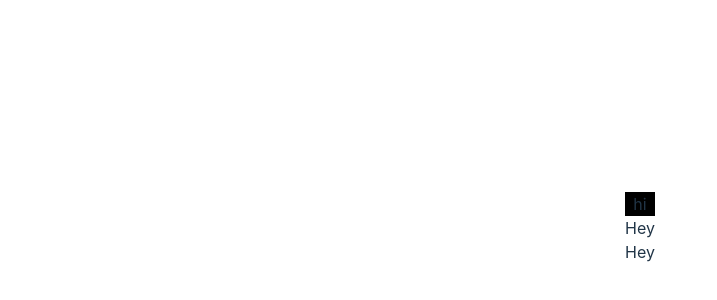
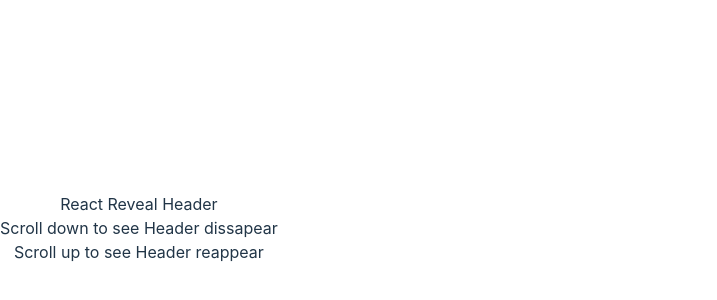
Before and after one commit to StandardGage/react-revealheader, a React (Vite) app: page / in a window 1280 px wide. Shown: the part 172-472 px from the top of the page, without its empty margins (0-717 px from the left). Built offline with nearby package versions, Linux system fonts and the light colour scheme.

Commit message:
updated styling

```diff
--- a/src/App.css
+++ b/src/App.css
@@ -4,7 +4,7 @@
 
 #root {
   max-width: 1280px;
-  margin: 0 auto;
+  margin: 0 0;
   text-align: center;
 }
 
--- a/src/App.tsx
+++ b/src/App.tsx
@@ -5,9 +5,15 @@ function App() {
 
   return (
     <>
-      <RevealHeader neutralColor={'black'} upColor={'white'}><div className='outer'><div className='flex h-64 justify-center items-center'>hi</div></div></RevealHeader>
-      <div className='h-screen w-screen bg-red-800'>Hey</div>
-      <div className='h-screen w-screen bg-blue-800'>Hey</div>
+      <RevealHeader neutralColor={'white'} upColor={'gray'}>
+        <div className='font-bold text-2xl p-4'>
+          <div>React Reveal Header</div>
+
+        </div>
+      </RevealHeader>
+      <div className='flex h-screen w-screen bg-red-800 font-bold text-2xl text-white items-center justify-center'>Scroll down to see Header dissapear</div>
+      <div className='flex h-screen w-screen bg-blue-800 font-bold text-2xl text-white items-center justify-center'>Scroll up to see Header reappear</div>
+
     </>
   )
 }
--- a/src/lib/RevealHeader.tsx
+++ b/src/lib/RevealHeader.tsx
@@ -26,7 +26,7 @@ export default function RevealHeader(props: HeaderProps) {
       zIndex: 10,
       top: scrollDirection === "down" ? `-${childrenHeight}px` : '0px',
       transition: 'all 1s ease-in-out',
-      backgroundColor: scrollDirection === "up" ? `${props.upColor}` : `${props.neutralColor}`,
+      backgroundColor: scrollDirection === "up" ? `${props.upColor}` : scrollDirection === "neutral" ? `${props.neutralColor}` : `${props.upColor}`,
       height: `${childrenHeight}px`,
       transitionTimingFunction: 'cubic-bezier(0.4, 0, 0.2, 1)',
       transitionDuration: '300ms'
@@ -39,6 +39,7 @@ export default function RevealHeader(props: HeaderProps) {
 
 function useScrollDirection(throttleAmount:number = 25) {
   const [scrollDirection, setScrollDirection] = useState("neutral");
+  console.log(scrollY)
   useEffect(() => {
     let lastScrollY = window.pageYOffset;
 
@@ -48,7 +49,7 @@ function useScrollDirection(throttleAmount:number = 25) {
       if (direction !== scrollDirection && scrollY !== 0) {
         setScrollDirection(direction);
       }
-      if (scrollY <= 100) {
+      if (scrollY <= 50) {
         setScrollDirection("neutral")
       }
 
```
